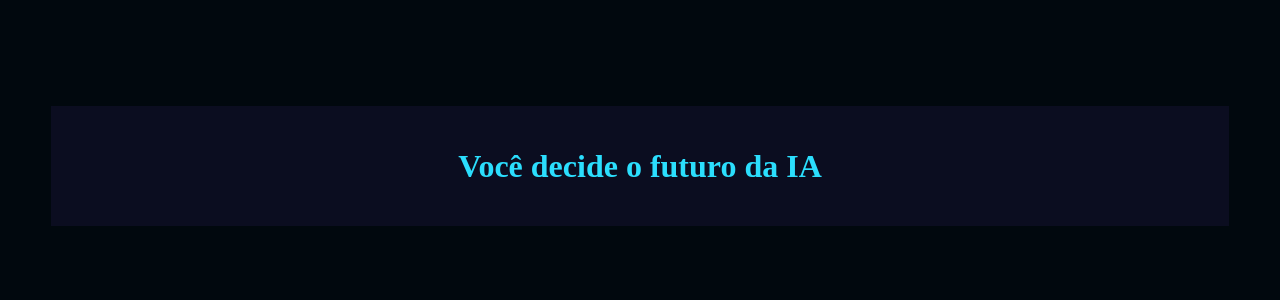
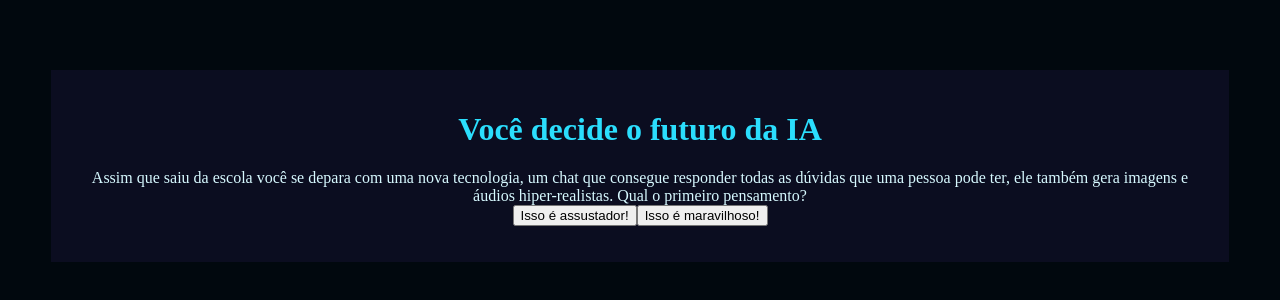
Before and after one commit to Larissadalberto/missao-IA, a plain HTML site: page index.html in a window 1280 px wide. Shown: the part 242-542 px from the top of the page. Drawn offline with Linux system fonts and the light colour scheme.

Commit message:
Add files via upload

```diff
--- a/index.html
+++ b/index.html
@@ -1,13 +1,11 @@
 <!DOCTYPE html>
 <html lang="pt-br">
-
 <head>
     <meta charset="UTF-8">
     <meta name="viewport" content="width=device-width, initial-scale=1.0">
     <link rel="stylesheet" href="style.css">
     <title>Você decide o futuro da IA</title>
 </head>
-
 <body>
     <div class="caixa-principal">
         <h1>Você decide o futuro da IA</h1>
@@ -16,10 +14,7 @@
         <div class="caixa-resultado">
             <p class="texto-resultado"></p>
         </div>
-
     </div>
-
-    <script src="main.js"></script>
+    <script src="script.js"></script>
 </body>
-
 </html>
--- /dev/null
+++ b/script.js
@@ -0,0 +1,115 @@
+const caixaPrincipal = document.querySelector(".caixa-principal");
+const caixaPerguntas = document.querySelector(".caixa-perguntas");
+const caixaAlternativas = document.querySelector(".caixa-alternativas");
+const caixaResultado = document.querySelector(".caixa-resultado");
+const textoResultado = document.querySelector(".texto-resultado");
+
+const perguntas = [
+    {
+        enunciado: "Assim que saiu da escola você se depara com uma nova tecnologia, um chat que consegue responder todas as dúvidas que uma pessoa pode ter, ele também gera imagens e áudios hiper-realistas. Qual o primeiro pensamento?",
+        alternativas: [
+
+            {
+                texto: "Isso é assustador!",
+                afirmacao: "afirmação"
+            },
+            {
+                texto: "Isso é maravilhoso!",
+                afirmacao: "afirmação"
+            }
+
+
+        ]
+    },
+    {
+        enunciado: "Com a descoberta desta tecnologia, chamada Inteligência Artificial, uma professora de tecnologia da escola decidiu fazer uma sequência de aulas sobre esta tecnologia. No fim de uma aula ela pede que você escreva um trabalho sobre o uso de IA em sala de aula. Qual atitude você toma?",
+        alternativas: [
+
+            {
+                texto: "Utiliza uma ferramenta de busca na internet que utiliza IA para que ela ajude a encontrar informações relevantes para o trabalho e explique numa linguagem que facilite o entendimento.",
+                afirmacao: "afirmação"
+            },
+            {
+                texto: "Escreve o trabalho com base nas conversas que teve com colegas, algumas pesquisas na internet e conhecimentos próprios sobre o tema.",
+                afirmacao: "afirmação"
+            }
+            ,
+
+        ]
+    },
+    {
+        enunciado: "Após a elaboração do trabalho escrito, a professora realizou um debate entre a turma para entender como foi realizada a pesquisa e escrita. Nessa conversa também foi levantado um ponto muito importante: como a IA impacta o trabalho do futuro. Nesse debate, como você se posiciona?",
+        alternativas: [
+
+            {
+                texto: "Defende a ideia de que a IA pode criar novas oportunidades de emprego e melhorar habilidades humanas.",
+                afirmacao: "afirmação"
+            },
+            {
+                texto: "Me preocupo com as pessoas que perderão seus empregos para máquinas e defendem a importância de proteger os trabalhadores.",
+                afirmacao: "afirmação"
+            }
+
+
+        ]
+    },
+    {
+        enunciado: "Ao final da discussão, você precisou criar uma imagem no computador que representasse o que pensa sobre IA. E agora?",
+        alternativas: [
+
+            {
+                texto: "Criar uma imagem utilizando uma plataforma de design como o Paint.",
+                afirmacao: "afirmação"
+            },
+            {
+                texto: "Criar uma imagem utilizando um gerador de imagem de IA.",
+                afirmacao: "afirmação"
+            }
+
+
+        ]
+    },
+    {
+        enunciado: "Você tem um trabalho em grupo de biologia para entregar na semana seguinte, o andamento do trabalho está um pouco atrasado e uma pessoa do seu grupo decidiu fazer com ajuda da IA. O problema é que o trabalho está totalmente igual ao do chat. O que você faz? ",
+        alternativas: [
+
+            {
+                texto: "Escrever comandos para o chat é uma forma de contribuir com o trabalho, por isso não é um problema utilizar o texto inteiro.",
+                afirmacao: "afirmação"
+            },
+            {
+                texto: "O chat pode ser uma tecnologia muito avançada, mas é preciso manter a atenção pois toda máquina erra, por isso revisar o trabalho e contribuir com as perspectivas pessoais é essencial.",
+                afirmacao: "afirmação"
+            }
+
+
+        ]
+    },
+];
+
+let atual = 0;
+let perguntaAtual;
+let historiaFinal="";
+
+function mostraPergunta() {
+    perguntaAtual = perguntas[atual];
+    caixaPerguntas.textContent = perguntaAtual.enunciado;
+    mostraAlternativas();
+}
+function mostraAlternativas() {
+    for(const alternativa of perguntaAtual.alternativas) {
+        const botaoAlternativas = document.createElement("button");
+        botaoAlternativas.textContent = alternativa.texto;
+        botaoAlternativas.addEventListener("click", () => respostaSelecionada(alternativa));
+        caixaAlternativas.appendChild(botaoAlternativas);
+    }
+}
+
+function respostaSelecionada(opcaoSelecionada){
+    const afirmacoes = opcaoSelecionada.afirmacoes;
+    historiaFinal = afirmacoes
+    atual++;
+    mostraPergunta();
+}
+
+mostraPergunta();
```
Also changed, not shown: style.css (indentation only).
